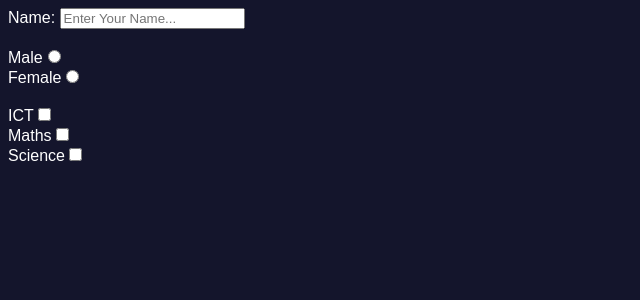
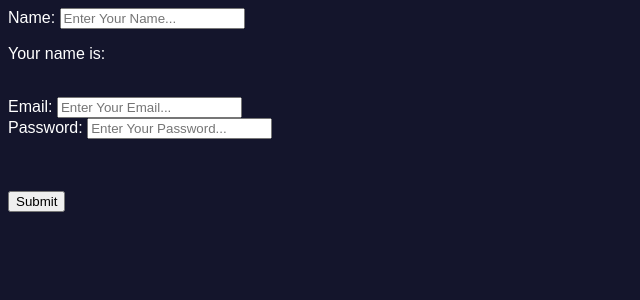
Before and after one commit to supunrworks/React-js-tutorial, a React (Vite) app: page / in a window 1280 px wide. Shown: the top 300 px of the page, without its empty margins (0-640 px from the left). Built offline with nearby package versions, Linux system fonts and the light colour scheme.

Commit message:
Updated Controlled Forms lesson

```diff
--- a/src/App.jsx
+++ b/src/App.jsx
@@ -13,7 +13,7 @@ import Counter from './UseState/Counter'
 import BoxA from './UseContext/BoxA'
 import Example from './UseRef/Example'
 import Ex02 from './UseRef/Ex02'
-import Forms from './Input/Forms'
+import ControlledForms from './ControlledForms/ControlledForms'
 
 
 function App() {
@@ -26,8 +26,8 @@ function App() {
       {/* <Objects topic="Products"/> */}
       {/* <Button/> */}
       {/* <Counter /> */}
-      <Forms/>
       {/* <Updater/> */}
+      <ControlledForms/>
       {/* <Array/> */}
       {/* <BoxA/> */}
       {/* <Example/> */}
--- /dev/null
+++ b/src/ControlledForms/ControlledForms.jsx
@@ -0,0 +1,67 @@
+// onChange = Event handler used primarily with form elements.
+//            Triggers a function every time the value of the input changes.
+
+// Controlled Form: React manages the form data using state (useState).
+
+import React, { useState } from 'react'
+
+function ControlledForms() {
+
+    const [name, setName] = useState("")
+    const [mail, setMail] = useState("")
+    const [pass, setPass] = useState()
+    const [err, serErr] = useState("")
+
+    const handleClick = (e) => {
+        e.preventDefault()
+
+        if (pass.length < 5) {
+            serErr("Password should have more than 5 characters ")
+            return;
+        }
+        serErr("")
+
+        console.log({ name }, { mail }, { pass })
+    }
+    return (
+        <>
+            <form onSubmit={handleClick}>
+
+                <label htmlFor="name">Name: </label>
+                <input type="text" placeholder='Enter Your Name...' name='name' id='name' value={name}
+                    onChange={(e) => { setName(e.target.value) }} />
+
+                <p>Your name is: {name}</p>
+                <br />
+
+                <label htmlFor="email">Email: </label>
+                <input type="text" name="email" id="email" placeholder='Enter Your Email...' onChange={(e) => { setMail(e.target.value) }} value={mail} />
+                <br />
+                <label htmlFor="password">Password: </label>
+                <input type="password" name="passsword" id="password" placeholder='Enter Your Password...' onChange={(e) => { setPass(e.target.value) }} value={pass} />
+
+                <p style={{color:"red"}}>{err}</p>
+                <br /> <br />
+                {/* <label htmlFor="male">Male</label>
+                <input type="radio" name='gender' id='male' value='male' />
+                <br />
+                <label htmlFor="female">Female</label>
+                <input type="radio" name='gender' id='female' value='female' />
+                <br /><br />
+                <label htmlFor="sub1">ICT</label>
+                <input type="checkbox" name="sub1" id="sub1" value='ict' />
+                <br />
+                <label htmlFor="sub2">Maths</label>
+                <input type="checkbox" name="sub2" id="sub2" value='maths' />
+                <br />
+                <label htmlFor="sub3">Science</label>
+                <input type="checkbox" name="sub3" id="sub3" value='science' /> */}
+
+                <button type='submit '>Submit</button>
+
+            </form>
+        </>
+    )
+}
+
+export default ControlledForms
--- a/src/Input/Forms.jsx
+++ /dev/null
@@ -1,33 +0,0 @@
-// onChange = Event handler used primarily with form elements.
-//            Triggers a function every time the value of the input changes.
-
-import React from 'react'
-
-function Forms() {
-    return (
-        <>
-            <form>
-                <label htmlFor="name">Name: </label>
-                <input type="text" placeholder='Enter Your Name...' name='name' id='name' />
-                <br /> <br />
-                <label htmlFor="male">Male</label>
-                <input type="radio" name='gender' id='male' value= 'male'/>
-                <br />
-                <label htmlFor="female">Female</label>
-                <input type="radio" name='gender' id='female' value= 'female'/>
-                <br /><br />
-                <label htmlFor="sub1">ICT</label>
-                <input type="checkbox" name="sub1" id="sub1" value='ict' />
-                <br />
-                <label htmlFor="sub2">Maths</label>
-                <input type="checkbox" name="sub2" id="sub2" value='maths' />
-                <br />
-                <label htmlFor="sub3">Science</label>
-                <input type="checkbox" name="sub3" id="sub3" value='science' />
-            </form>
-        </>
-
-    )
-}
-
-export default Forms
--- /dev/null
+++ b/src/UncontrolledForms/UncontrolledForms.jsx
@@ -0,0 +1,2 @@
+// Uncontrolled Forms: A form where the input values are managed by the DOM instead of React state,
+// typically accessed using ref.
```
